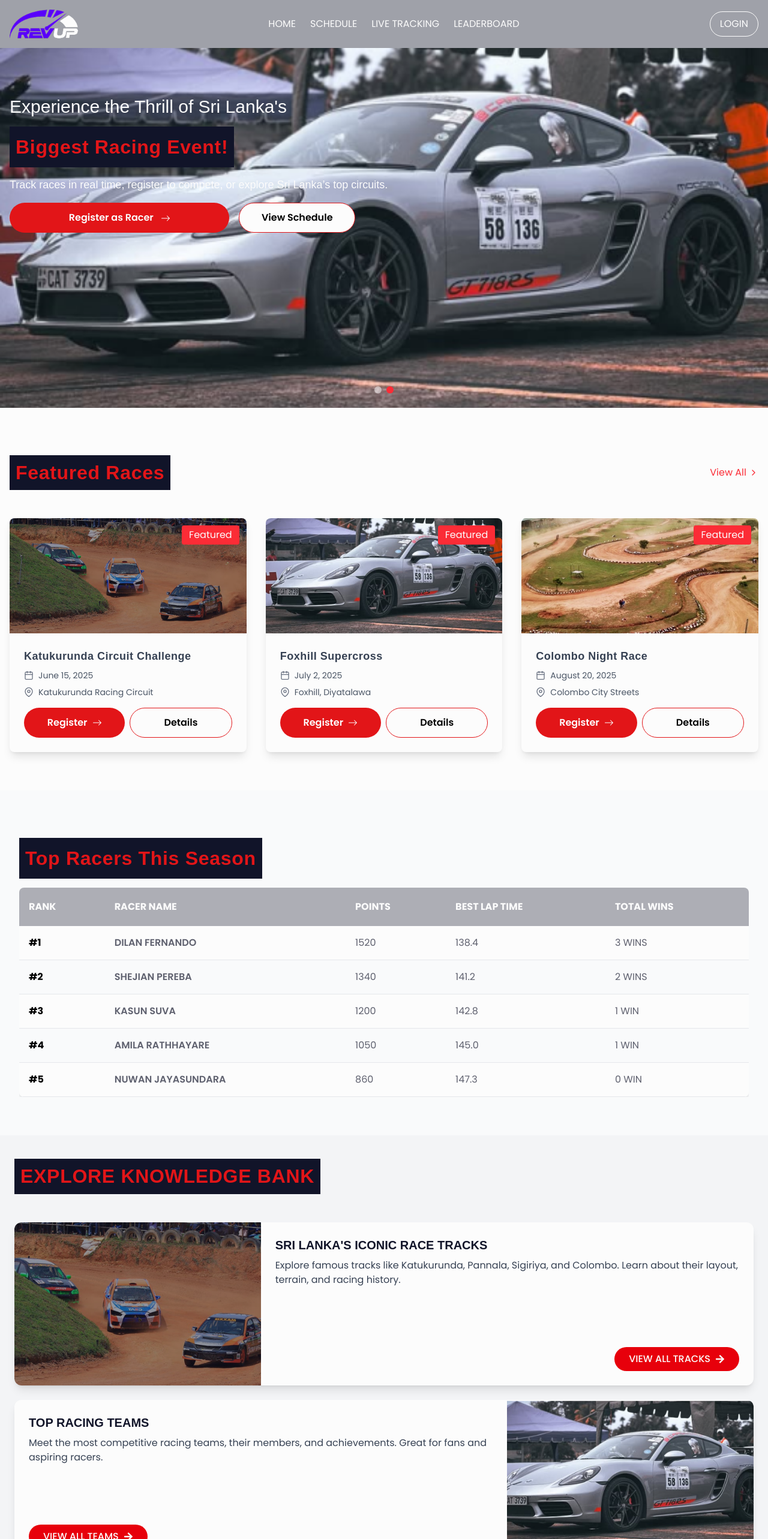
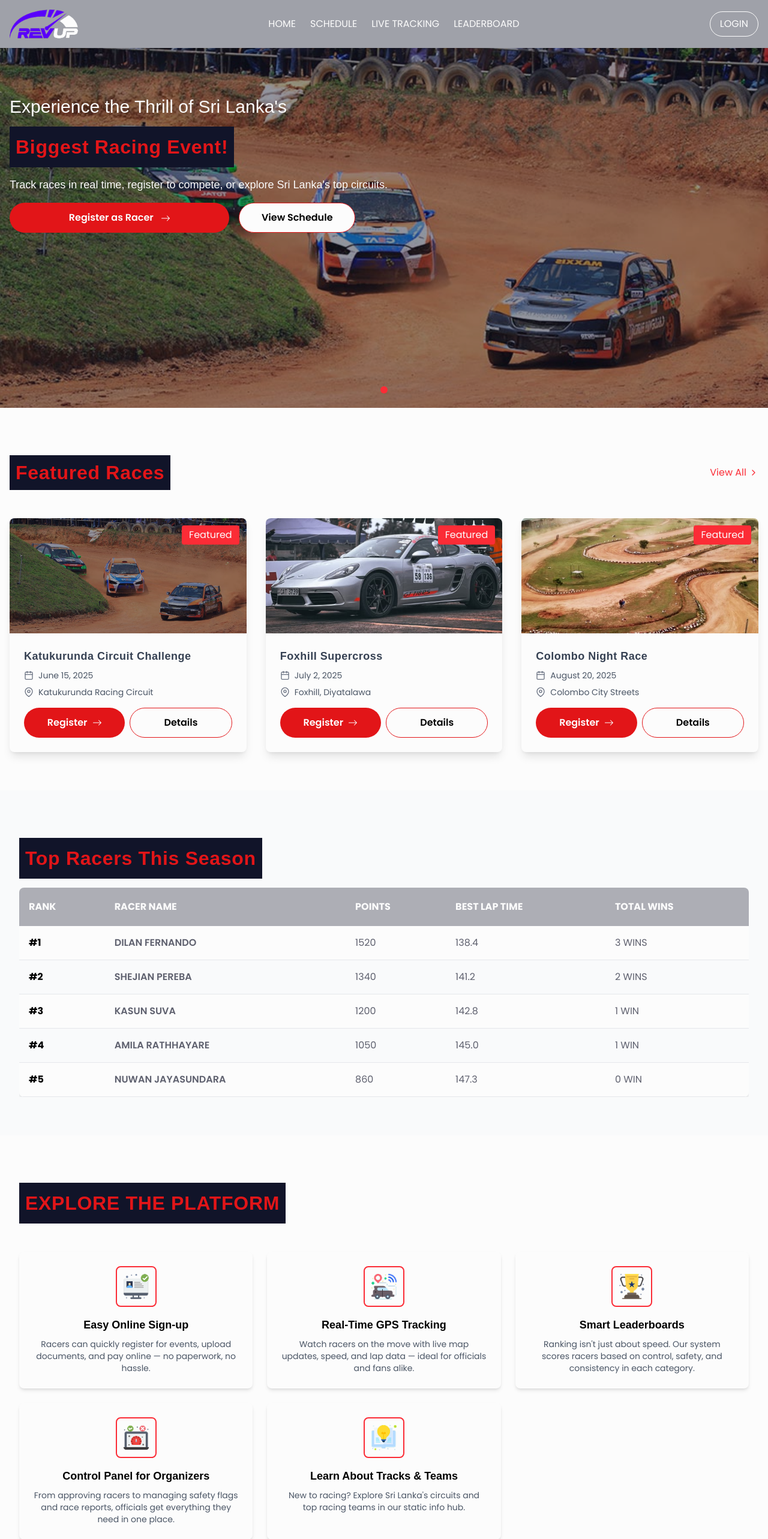
Before and after one commit to thelllmike/raveup_frontend, a React (Vite) app: page / in a window 1280 px wide. Shown: the top 2566 px of the page at 60% size. Built offline with nearby package versions, Linux system fonts and the light colour scheme; a web font is replaced by a local one.

Commit message:
home update

```diff
--- a/src/pages/RacingHome.jsx
+++ b/src/pages/RacingHome.jsx
@@ -1,3 +1,4 @@
+import React from 'react';
 import { useState, useEffect } from "react";
 import {
   FiClock,
@@ -41,10 +42,11 @@ export default function RacingHomepage() {
       title: "Colombo Night Race",
       date: "August 20, 2025",
       location: "Colombo City Streets",
-      image: "racing-img3.png",
+      image: "./racing-img3.png",
     },
   ];
 
+  // Feature cards
   const featureCards = [
     {
       icon: "./explore-img1.png",
@@ -53,7 +55,7 @@ export default function RacingHomepage() {
         "Racers can quickly register for events, upload documents, and pay online — no paperwork, no hassle.",
     },
     {
-      icon: "explore-img2.png",
+      icon: "./explore-img2.png",
       title: "Real-Time GPS Tracking",
       description:
         "Watch racers on the move with live map updates, speed, and lap data — ideal for officials and fans alike.",
@@ -125,16 +127,8 @@ export default function RacingHomepage() {
       title: "Experience the Thrill of Sri Lanka's",
       subtitle: "Biggest Racing Event!",
       description:
-        "Track races in real time, register to compete, or explore Sri Lanka’s top circuits.",
+        "Track races in real time, register to compete, or explore Sri Lanka's top circuits.",
       image: "./racing-img1.png",
-    },
-    {
-      id: 2,
-      title: "Experience the Thrill of Sri Lanka's",
-      subtitle: "Biggest Racing Event!",
-      description:
-        "Track races in real time, register to compete, or explore Sri Lanka’s top circuits.",
-      image: "./racing-img2.png",
     },
   ];
 
@@ -276,7 +270,7 @@ export default function RacingHomepage() {
       {/* Featured Races */}
       <div className="w-full">
         <div className="py-16 bg-white">
-          <div className=" mx-auto px-4">
+          <div className="mx-auto px-4">
             <div className="flex justify-between items-center mb-8">
               <h2 className="text-3xl font-bold header-title">
                 Featured Races
@@ -383,7 +377,37 @@ export default function RacingHomepage() {
           </div>
         </motion.section>
 
-        <div className="bg-gray-100 min-h-screen p-6 font-sans mx-auto">
+        {/* Explore The Platform Section */}
+        <div className="px-4 md:px-8 py-16 bg-white">
+          <div className="mb-8">
+            <h2 className="header-title">
+              EXPLORE THE PLATFORM
+            </h2>
+          </div>
+
+          {/* Feature Cards Grid */}
+          <div className="grid grid-cols-1 md:grid-cols-2 lg:grid-cols-3 gap-6">
+            {featureCards.map((card, index) => (
+              <div
+                key={index}
+                className="bg-white rounded-lg shadow-md p-6 flex flex-col items-center text-center"
+              >
+                <div className="mb-4 border-2 border-red-500 rounded-lg p-2 inline-block">
+                  <img
+                    src={card.icon}
+                    alt={card.title}
+                    className="w-12 h-12 object-contain"
+                  />
+                </div>
+                <h3 className="font-bold text-lg mb-2">{card.title}</h3>
+                <p className="text-gray-600 text-sm">{card.description}</p>
+              </div>
+            ))}
+          </div>
+        </div>
+
+        {/* Knowledge Bank Section */}
+        <div className="bg-gray-100 p-6 font-sans mx-auto">
           {/* Header */}
           <div className="mb-8">
             <h1 className="header-title text-2xl md:text-3xl">
```
